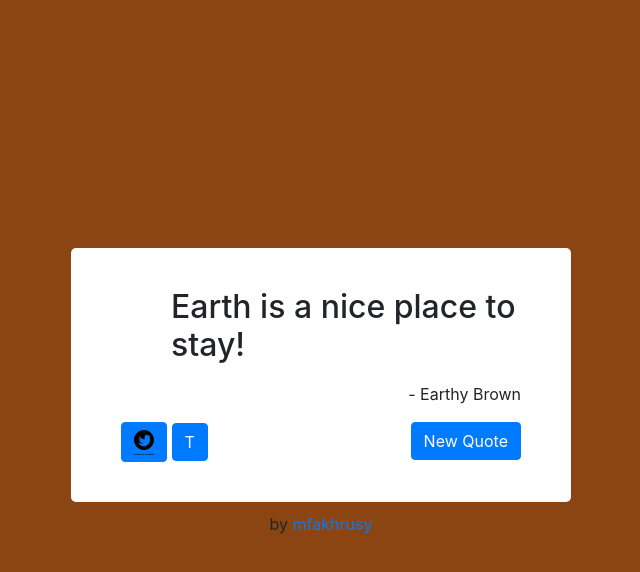
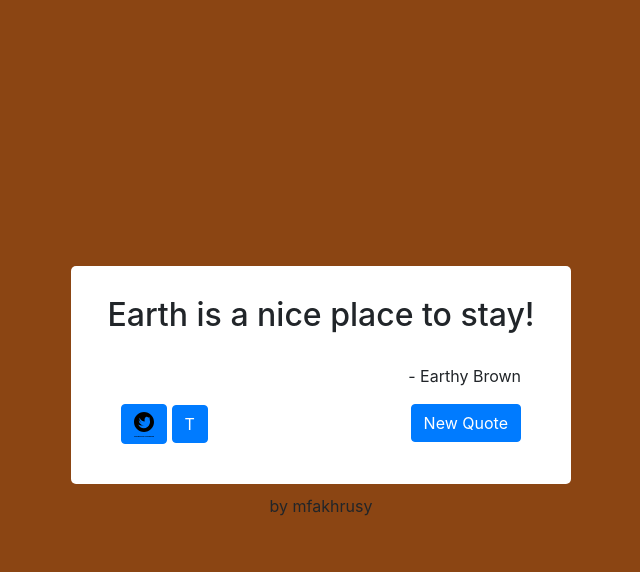
Before and after one commit to v8areu/java-script-abb-js, a plain HTML site: page freecodecamp/front-end/intermediate-project/random-quote/index.html in a window 1280 px wide. Both pictures are taken after a click on the element "New Quote". Shown: the whole page, without its empty margins (319-959 px from the left). Drawn offline with nearby package versions, Linux system fonts and the light colour scheme.

Commit message:
add new func js non finished

```diff
--- a/freecodecamp/front-end/intermediate-project/random-quote/index.html
+++ b/freecodecamp/front-end/intermediate-project/random-quote/index.html
@@ -3,6 +3,10 @@
   <head>
     <title>Hello, world!</title>
     <!-- Required meta tags -->
+		<meta http-equiv="Cache-Control" content="no-cache, no-store, must-revalidate" />
+		<meta http-equiv="Pragma" content="no-cache" />
+		<meta http-equiv="Expires" content="0" />
+
     <meta charset="utf-8">
     <meta name="viewport" content="width=device-width, initial-scale=1, shrink-to-fit=no">
 
@@ -16,19 +20,19 @@
 				<div class="middle-box">
 					<div class="inner-box">
 						<div class="box-text">
-							<h2> Well, I am a human! </h2>
+							<h2> Well, I am a human, humanly human as possible! </h2>
 						</div>
 						<div class="box-author">
 							<p> - Myself <rp>
 						</div>
 						<div class="box-footer">
 							<div class="box-social-button">
-								<button type="button" class="btn btn-primary">
-									<a href="https://twitter.com/intent/tweet?text=Hello%20World" target="_blank">
+								<a href="https://twitter.com/intent/tweet?text=Hello%20World" target="_blank">
+									<button type="button" class="btn btn-primary twitter-button">
 										<img src="./img/twitter_logo.svg" width="20" />
-									</a>
-								</button>
-								<button type="button" class="btn btn-primary">T
+									</button>
+								</a>
+								<button type="button" class="btn btn-primary tumblr-button">T
 								</button>
 							</div>
 							<div class="box-new-button">
--- a/freecodecamp/front-end/intermediate-project/random-quote/main.css
+++ b/freecodecamp/front-end/intermediate-project/random-quote/main.css
@@ -37,7 +37,9 @@ body, html {
 }
 
 .box-text {
-	padding: 40px 0 10px 100px;
+	font-size: 100px;
+	margin: 30px;
+	text-align: center;
 }
 
 .box-author {
@@ -63,3 +65,17 @@ body, html {
 	text-align: center;
 	padding-top: 10px;
 }
+
+/* two following css change the default behavior of a*/
+.site-footer a {
+	color: inherit;
+}
+
+.site-footer a:hover {
+	text-decoration: none;
+}
+
+/* change cursor when hover button */
+button {
+	cursor: pointer;
+}
--- a/freecodecamp/front-end/intermediate-project/random-quote/main.js
+++ b/freecodecamp/front-end/intermediate-project/random-quote/main.js
@@ -3,20 +3,18 @@ $(document).ready(function() {
 
 	// ========== NEW QUOTE FUNCTION ==========
 	$(".box-new-button").click(function(event) {
-		$.getJSON('test.json', function(data) {
+		$.getJSON('quote.json', function(data) {
 
 			var quote = data.quote;
 			var quoteLength = quote.length;
 			var arr = [...Array(quoteLength).keys()];
-			console.log(quote);
 			var randomNum = arr[Math.floor(Math.random() *
 				arr.length)];
-
 
 			// First, if .box-new-button is clicked, the
 			// background color is changed
 			color = quote[randomNum].bgColor;
-			$(".site-background").css("background-color", color);
+			$(".site-background").css({"background-color" : color});
 
 			// we also need to change the quote text
 			quoteText = quote[randomNum].quoteText;
@@ -27,4 +25,10 @@ $(document).ready(function() {
 			$(".box-author").html("<p> - " + quoteAuthor + "</p>");
 		});
 	});
+
+	// ============= SHARE TO TWITTER FUNCTION ==============
+	$(".twitter-button").click(function(event) {
+		// will change the attribute href according to the quote
+
+	});
 });
--- a/freecodecamp/front-end/intermediate-project/random-quote/quote.json
+++ b/freecodecamp/front-end/intermediate-project/random-quote/quote.json
@@ -11,18 +11,19 @@
 			"bgColor": "#98FB98"
 		},
 		{
-			"author": "Freezing Iceeeee",
-			"quoteText": "I am cool!",
-			"bgColor": "#1E90FF"
-		},
-		{
 			"author": "Earthy Brown",
 			"quoteText": "Earth is a nice place to stay!",
 			"bgColor": "#8B4513"
 		},
+		{
 			"author": "Orange Sunset",
-			"quoteText": "Dusk is your best friend!",
+			"quoteText": "Keep it dusky, and you'll befriend of dusk!",
 			"bgColor": "#FF4500"
+		},
+		{
+			"author": "Freezing Ice",
+			"quoteText": "I am cool!",
+			"bgColor": "#1E90FF"
 		}
 	]
 }
--- a/freecodecamp/front-end/intermediate-project/random-quote/test.json
+++ /dev/null
@@ -1,24 +0,0 @@
-{
-	"quote": [
-		{
-			"author": "Blazing Red",
-			"quoteText": "I am hot!",
-			"bgColor": "#FF0000"
-		},
-		{
-			"author": "Breezy Wind",
-			"quoteText": "I am the breeziest!",
-			"bgColor": "#98FB98"
-		},
-		{
-			"author": "Earthy Brown",
-			"quoteText": "Earth is a nice place to stay!",
-			"bgColor": "#8B4513"
-		},
-		{
-			"author": "Freezing Iceeeee",
-			"quoteText": "I am cool!",
-			"bgColor": "#1E90FF"
-		}
-	]
-}
```
